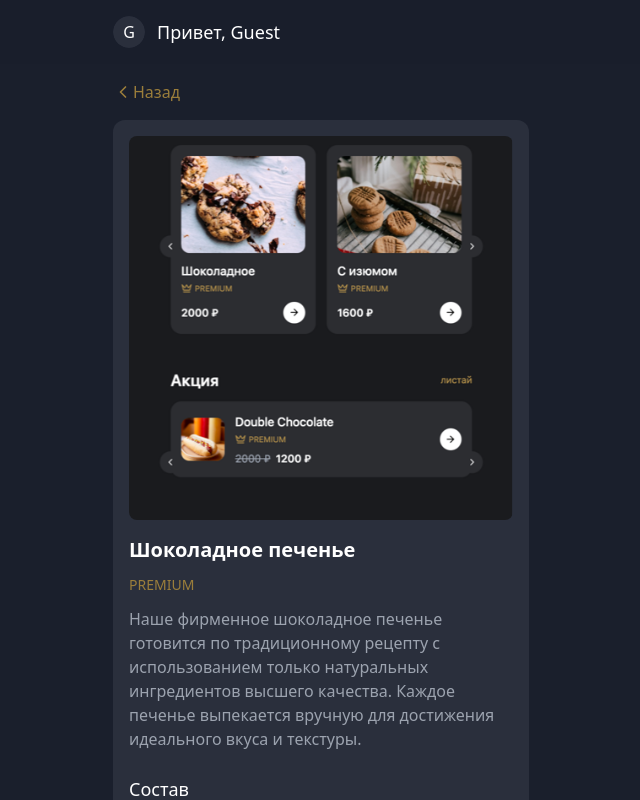
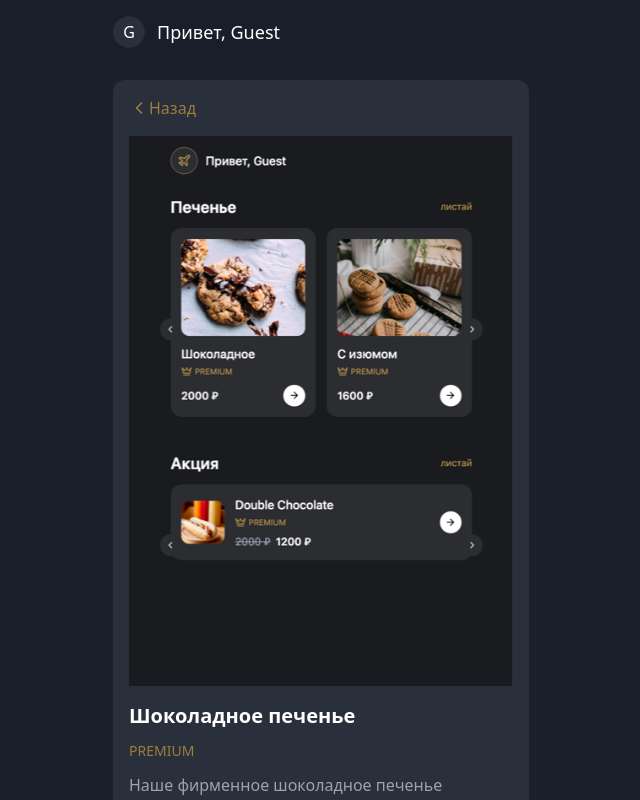
Before and after one commit to Enigma2888/cargo878, a React (Vite) app: page /product/1 in a window 1280 px wide. Shown: the top 800 px of the page, without its empty margins (319-959 px from the left). Built offline with nearby package versions, Linux system fonts and the light colour scheme.

Commit message:
Improve product page UI
Update product page to remove image border and add a back-to-main-page arrow above the image, as per the provided example.

```diff
--- a/src/pages/ProductDetail.tsx
+++ b/src/pages/ProductDetail.tsx
@@ -22,6 +22,7 @@ const ProductDetail = () => {
     <div className="min-h-screen bg-[#1A1F2C] text-white">
       <Header />
       <main className="pt-20 px-4 max-w-md mx-auto">
+        <div className="bg-[#2A2F3C] rounded-xl p-4">
           <button
             onClick={() => navigate(-1)}
             className="mb-4 flex items-center text-[#9B7E3B] hover:text-[#B19548] transition-colors"
@@ -30,8 +31,7 @@ const ProductDetail = () => {
             <span>Назад</span>
           </button>
 
-        <div className="bg-[#2A2F3C] rounded-xl p-4">
-          <div className="aspect-square rounded-lg overflow-hidden mb-4">
+          <div className="mb-4">
             <img
               src="/lovable-uploads/6df51440-de8e-4d5d-bfa9-53378df4b628.png"
               alt="Cookie"
```
Lines whose indentation alone changed are shown as unchanged.
